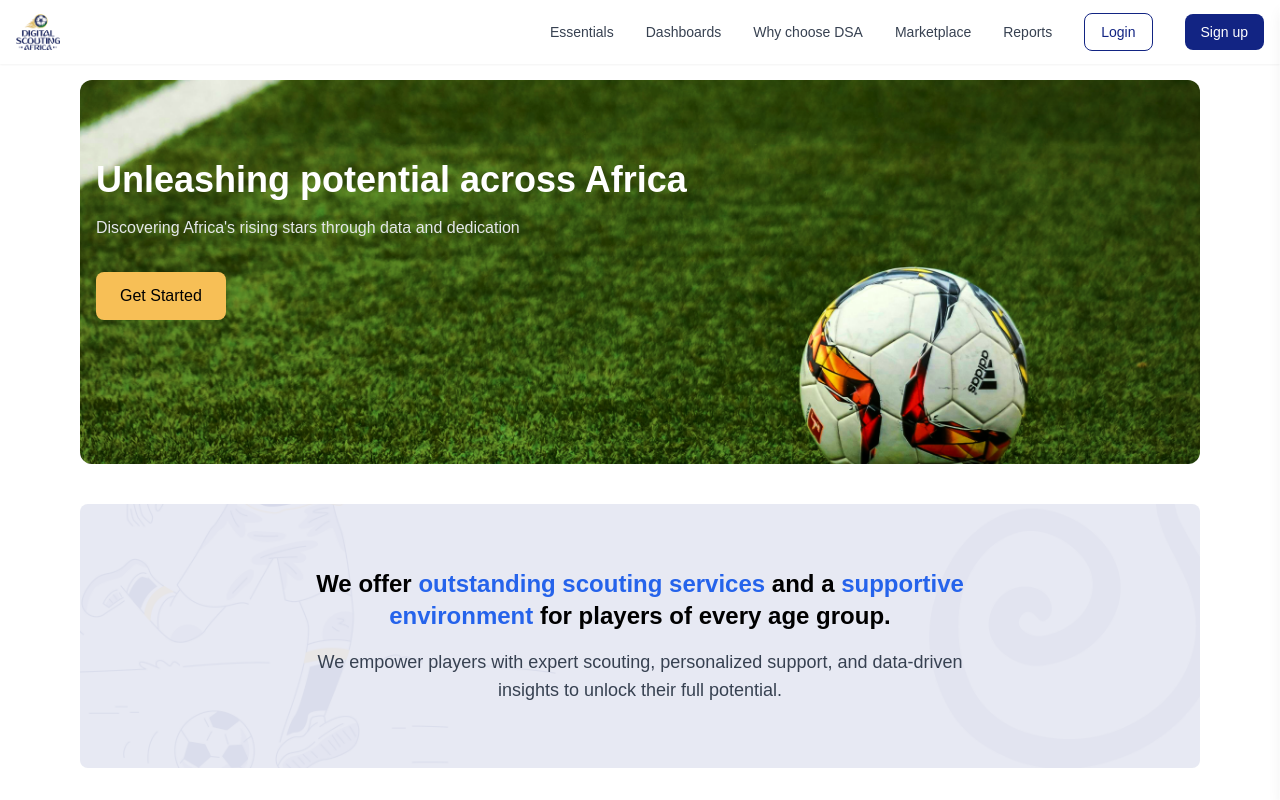
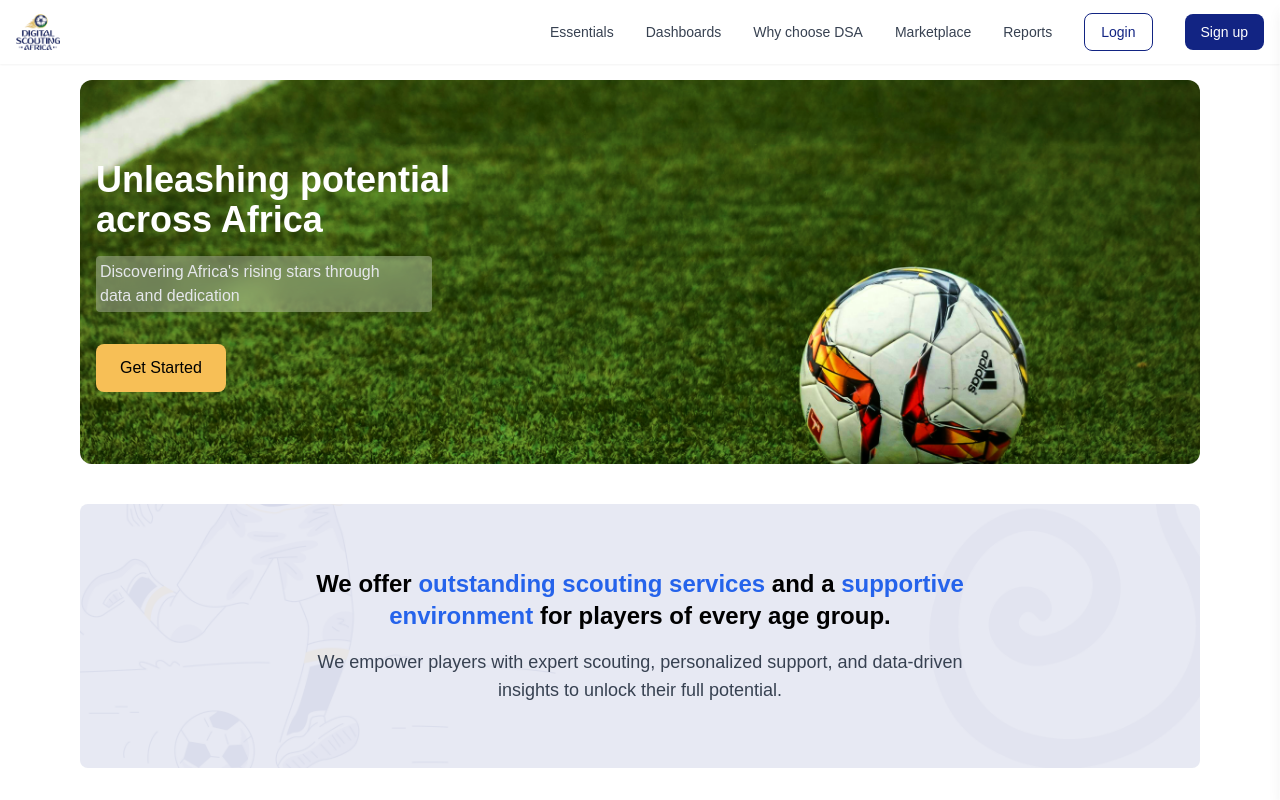
Before and after one commit to Innie4/dsa-main, a Next.js app: page / in a window 1280 px wide. Shown: the top 800 px of the page. Built offline with nearby package versions, Linux system fonts and the light colour scheme.

Commit message:
Update page.tsx

```diff
--- a/app/page.tsx
+++ b/app/page.tsx
@@ -17,11 +17,10 @@ const LandingPage: React.FC = () => {
           <div className="container mx-auto px-4 py-20">
             <div className="max-w-2xl">
               <h1 className="text-4xl font-bold text-white mb-4">
-                Unleashing potential across Africa
+                Unleashing potential <br /> across Africa
               </h1>
-              <p className="text-gray-200 mb-8">
-                Discovering Africa&apos;s rising stars through data and
-                dedication
+              <p className="text-gray-200 mb-8 backdrop-blur-md bg-white/30 p-1 rounded w-1/2">
+                Discovering Africa&apos;s rising stars through <br /> data and dedication
               </p>
               <Link href="/signup">
                 <button className="bg-[#F7BF56] hover:bg-[#fab942] text-black px-6 py-3 rounded-lg font-medium">
```
